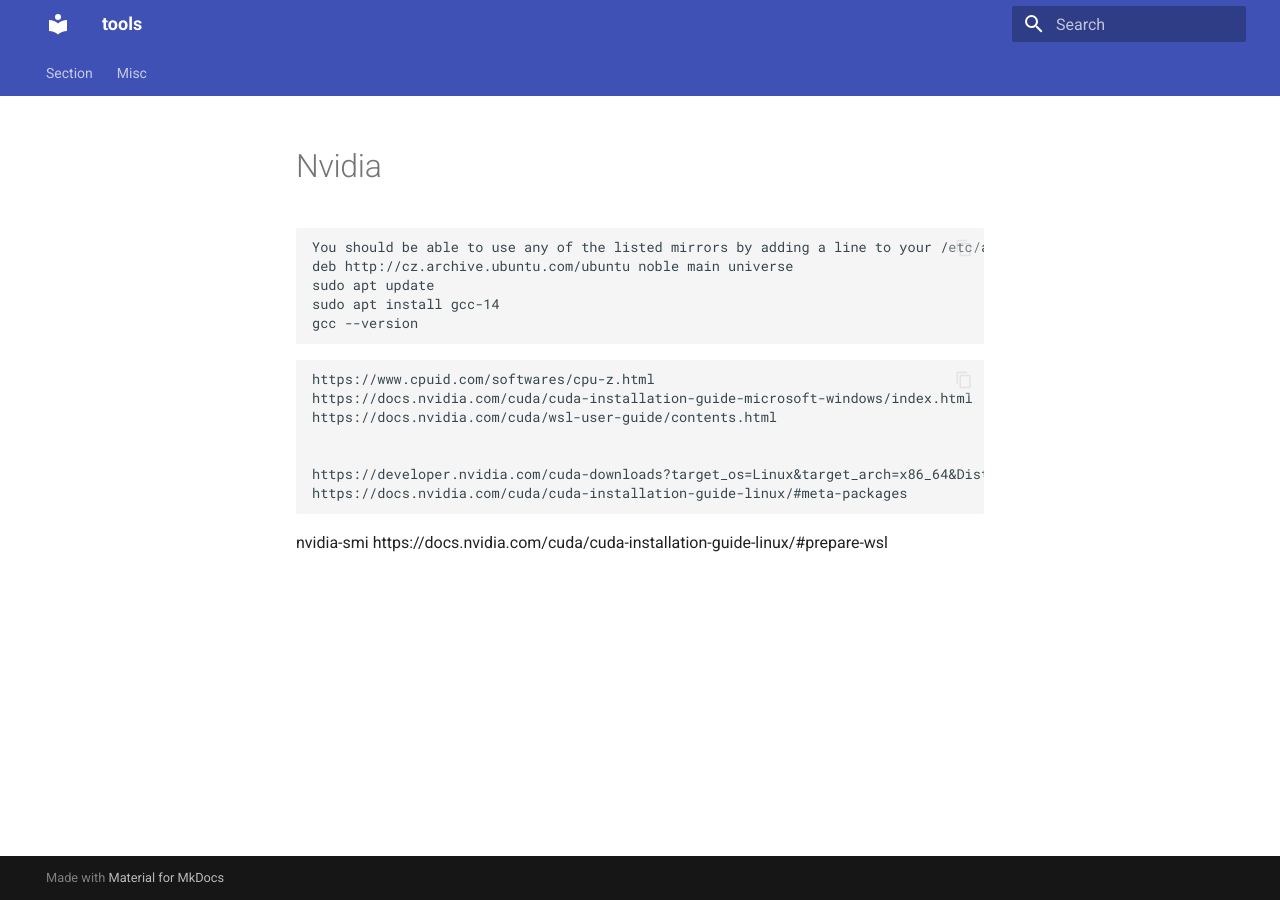
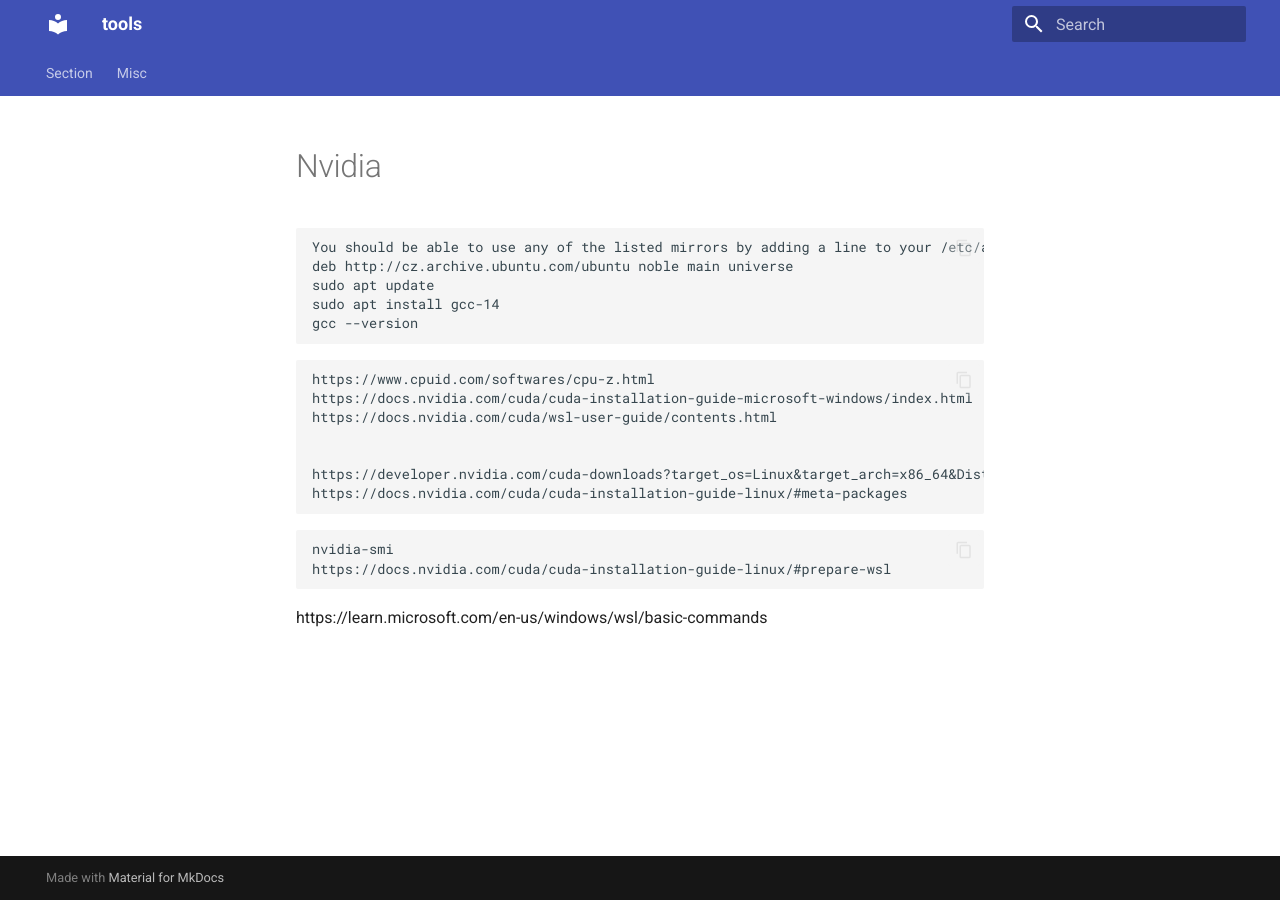
Before and after one commit to roshankarande/tools, an MkDocs documentation site: the page built from docs/misc/nvidia.md, in a window 1280 px wide. Built offline with MkDocs 1.6.1 and Material for MkDocs 9.7.7, drawn with Linux system fonts in a browser that asks for light colours; some of the changed lines change nothing that is shown.

Commit message:
Update nvidia.md

````diff
--- a/docs/misc/nvidia.md
+++ b/docs/misc/nvidia.md
@@ -17,6 +17,9 @@ https://developer.nvidia.com/cuda-downloads?target_os=Linux&target_arch=x86_64&D
 https://docs.nvidia.com/cuda/cuda-installation-guide-linux/#meta-packages
 ```
 
-
+```
 nvidia-smi
 https://docs.nvidia.com/cuda/cuda-installation-guide-linux/#prepare-wsl
+```
+
+https://learn.microsoft.com/en-us/windows/wsl/basic-commands
````
